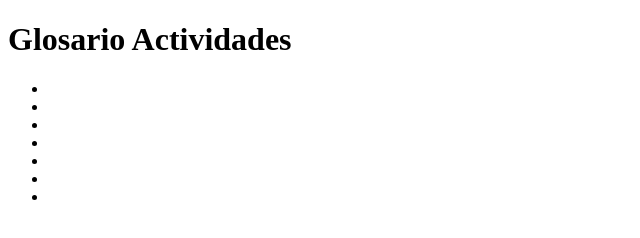
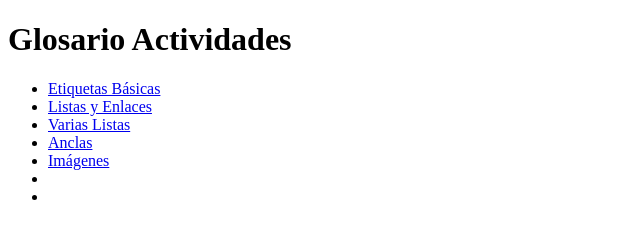
Before and after one commit to NaviGracia/Lenguajes-de-Marcas, a plain HTML site: page index.html in a window 1280 px wide. Shown: the whole page, without its empty margins (0-640 px from the left). Drawn offline with Linux system fonts and the light colour scheme.

Commit message:
Glosario

```diff
--- a/index.html
+++ b/index.html
@@ -9,19 +9,19 @@
     <h1>Glosario Actividades</h1>
     <ul>
         <li>
-            <a href="2.-HTML/Etiquetas Básicas/basico.html"></a>
+            <a href="2.-HTML/Etiquetas Básicas/basico.html">Etiquetas Básicas</a>
         </li>
         <li>
-            <a href="2.-HTML/Listas y Enlaces/index.html"></a>
+            <a href="2.-HTML/Listas y Enlaces/index.html">Listas y Enlaces</a>
         </li>
         <li>
-            <a href="2.-HTML/Varias Listas/index.html"></a>
+            <a href="2.-HTML/Varias Listas/index.html">Varias Listas</a>
         </li>
         <li>
-            <a href="2.-HTML/Anclas/index.html"></a>
+            <a href="2.-HTML/Anclas/index.html">Anclas</a>
         </li>
         <li>
-            <a href="2.-HTML/Imágenes/index.html"></a>
+            <a href="2.-HTML/Imágenes/index.html">Imágenes</a>
         </li>
         <li>
             <a href=""></a>
```
